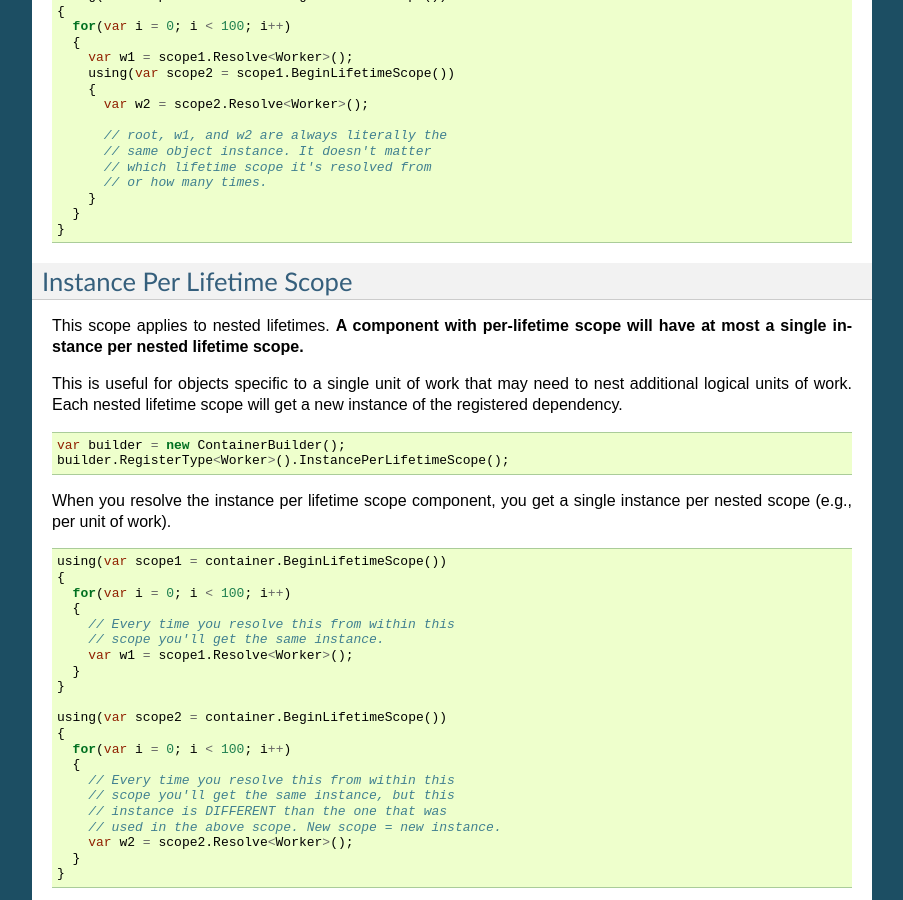
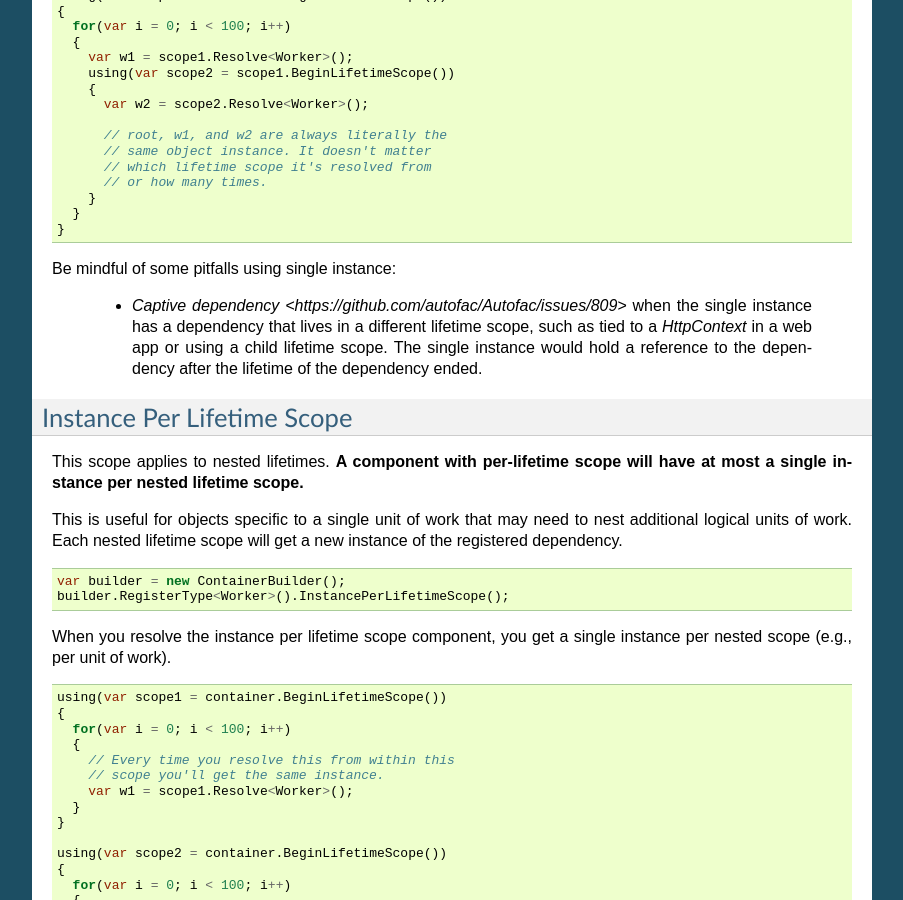
Before and after one commit to autofac/Documentation, a Sphinx documentation site: the page built from docs/lifetime/instance-scope.rst, in a window 1280 px wide and 900 px high, scrolled down 1347 px. Shown: the whole window, without its empty margins (198-1101 px from the left). Built offline with Sphinx 7.4.7, drawn with Linux system fonts in a browser that asks for light colours.

Commit message:
Update instance-scope.rst
Add section about pitfalls using single instance, linking to a github issue.

```diff
--- a/docs/lifetime/instance-scope.rst
+++ b/docs/lifetime/instance-scope.rst
@@ -80,6 +80,10 @@ When you resolve a single instance component, you always get the same instance n
         }
       }
     }
+
+Be mindful of some pitfalls using single instance:
+
+  * `Captive dependency <https://github.com/autofac/Autofac/issues/809>` when the single instance has a dependency that lives in a different lifetime scope, such as tied to a `HttpContext` in a web app or using a child lifetime scope. The single instance would hold a reference to the dependency after the lifetime of the dependency ended.
 
 Instance Per Lifetime Scope
 ===========================
```
